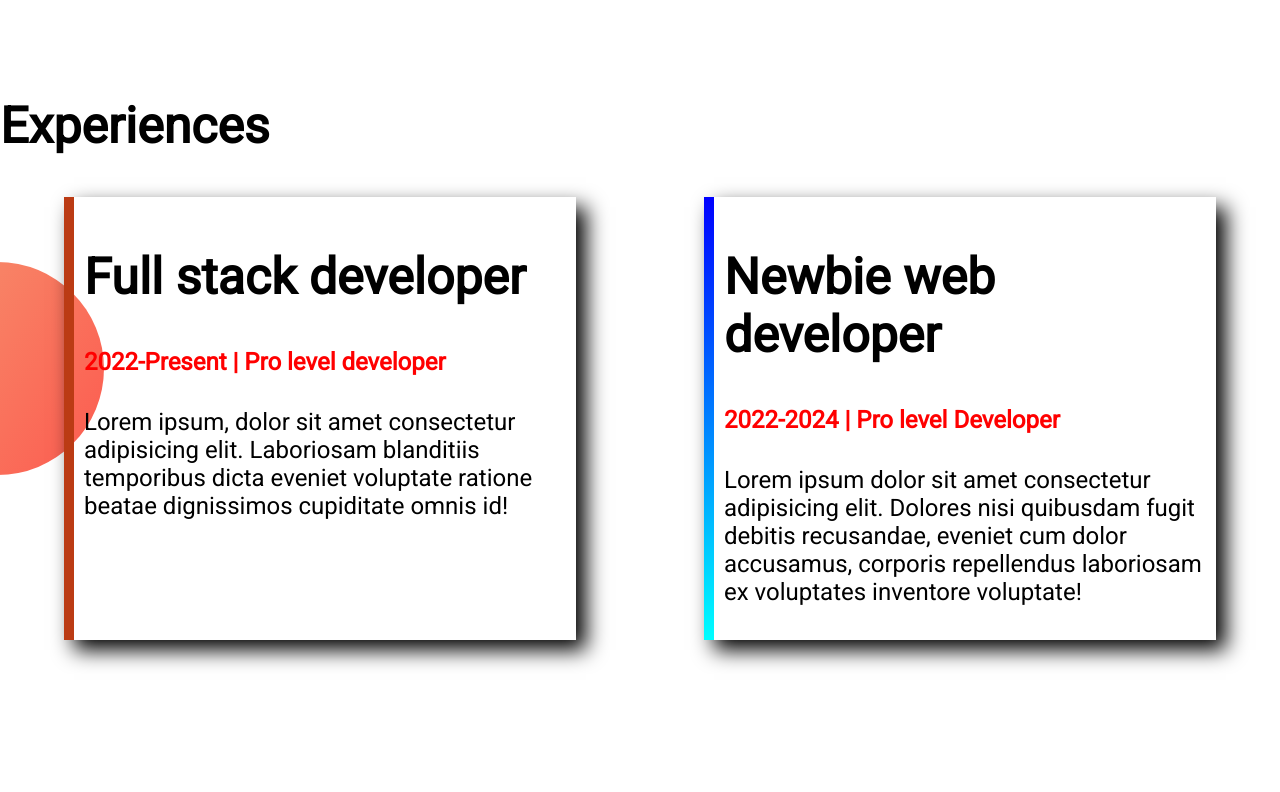
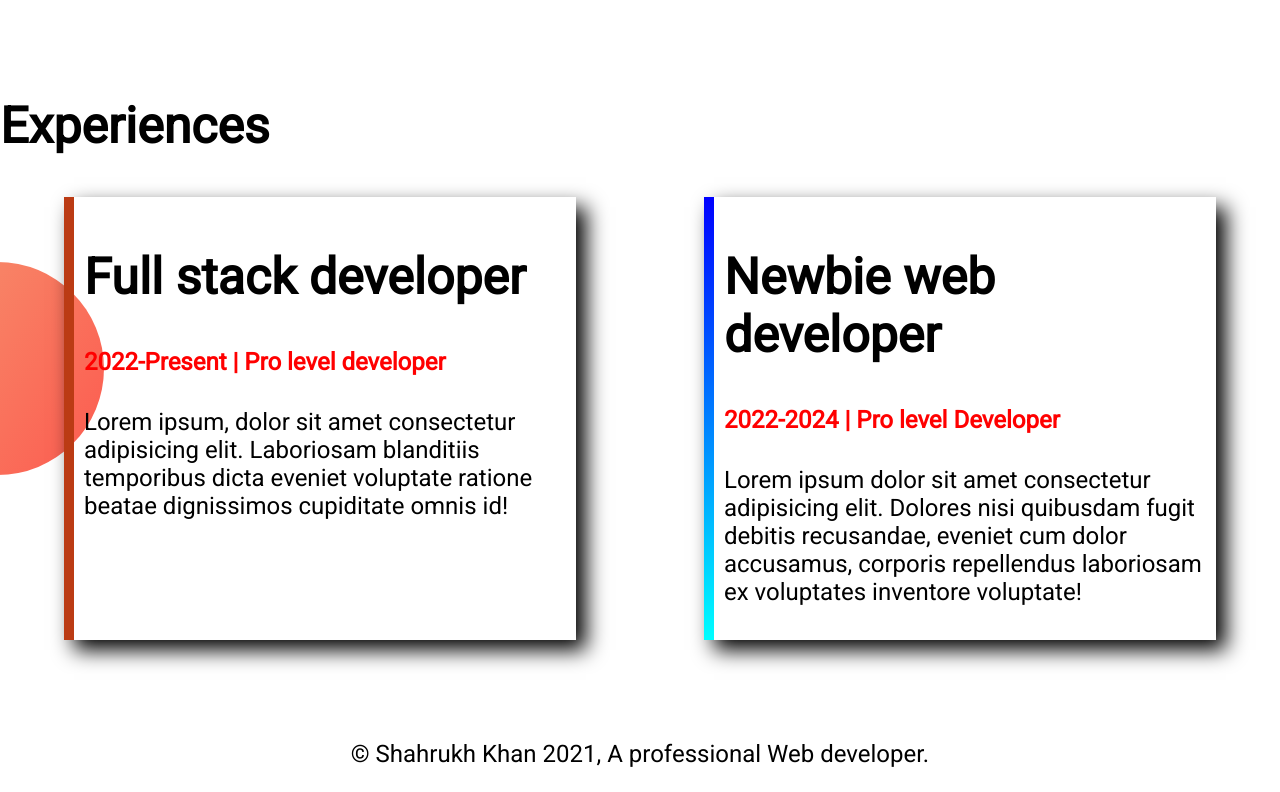
Before and after one commit to Shahrukhzx/developer-portfolio, a plain HTML site: page index.html in a window 1280 px wide. Shown: the part 946-1738 px from the top of the page. Before the commit the page ends 1686 px from the top, so only its background shows below. Drawn offline with Linux system fonts and the light colour scheme.

Commit message:
footer-added

```diff
--- a/index.html
+++ b/index.html
@@ -74,7 +74,10 @@
 
 
     </section>
+<footer>
+<p>© Shahrukh Khan 2021, A professional Web developer.</p>
 
+</footer>
 
 
 </body>
--- a/style.css
+++ b/style.css
@@ -70,3 +70,7 @@ background-position:left;
 
 
 }
+footer p {
+text-align:center;
+
+}
```
